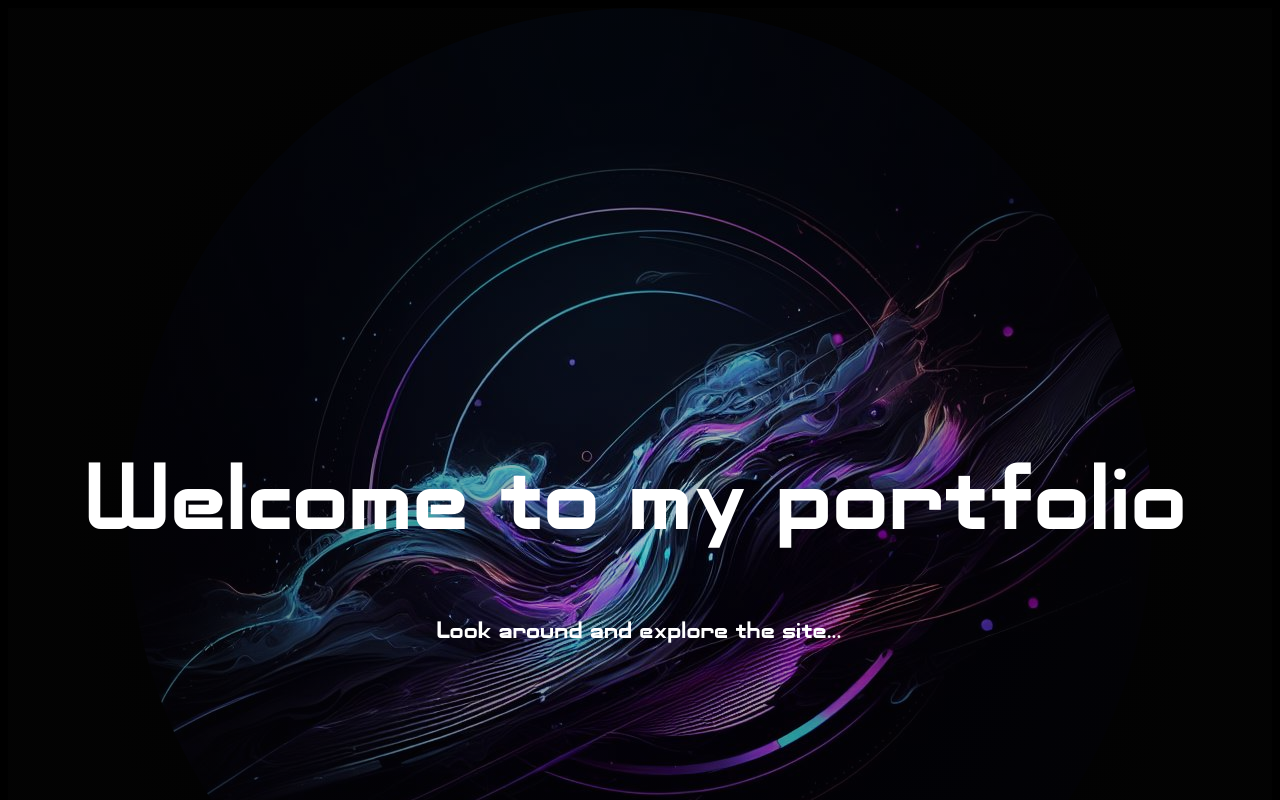
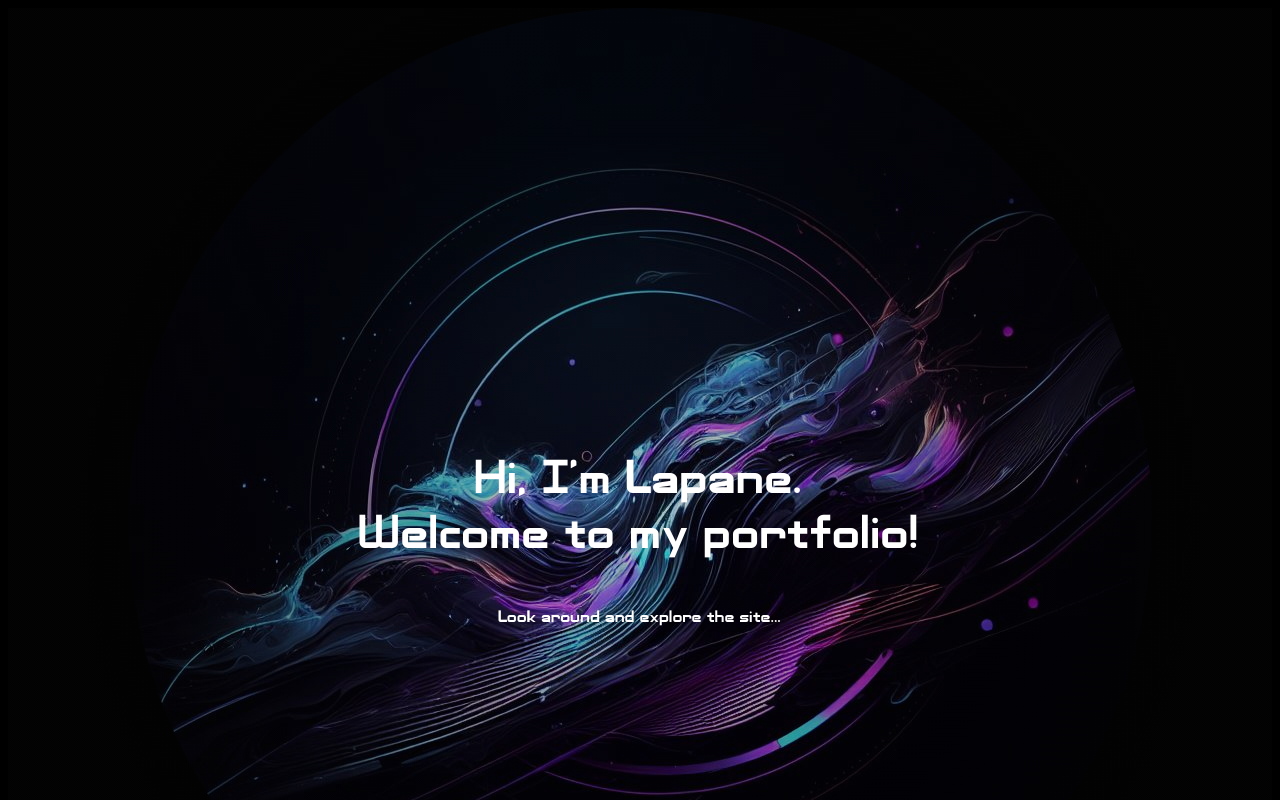
Before and after one commit to The-Oracle-AT/The-Oracle-AT.github.io, a Svelte app: page / in a window 1280 px wide. Shown: the top 800 px of the page. Built offline with nearby package versions, Linux system fonts and the light colour scheme.

Commit message:
Added animation to header and bordy components

```diff
--- a/package.json
+++ b/package.json
@@ -16,7 +16,7 @@
     "rollup-plugin-css-only": "^4.3.0",
     "rollup-plugin-livereload": "^2.0.0",
     "rollup-plugin-svelte": "^7.1.2",
-    "svelte": "^3.55.0"
+    "svelte": "^4.2.7"
   },
   "dependencies": {
     "sirv-cli": "^2.0.0"
--- a/src/App.svelte
+++ b/src/App.svelte
@@ -7,12 +7,7 @@
 </script>
 
 <main>
-	<Header>
-		<span slot="other-header-content" class="header-text">
-			<h1>Welcome to my portfolio</h1>
-			<p>Look around and explore the site...</p>
-		</span>
-	</Header>
+	<Header></Header>
 
 	<Body />
 
@@ -32,12 +27,6 @@
 	}
 
 
-	.header-text {
-		font-size: 1.5em;
-	}
-	.header-text p {
-		font-size: 0.5em;
-		font-weight: normal;
-	}
+
 
 </style>
--- /dev/null
+++ b/src/component/AnimationComponents/Typewriter.svelte
@@ -0,0 +1,44 @@
+
+<script>
+	/**
+ * This component represents a typewriter animation.
+ * How to use:
+ * 1. If yopu want tp type multple lines, pass an array of strings to the the variable storing your text.
+ * 2. If you want to type a single line, pass a string to the variable storing your text but add \n add breakpoints
+ */
+	let visible = false;
+    export let typedtext = "This is a typewriter component"
+    import { onMount } from 'svelte';
+    onMount(() => {
+        visible = true;
+    });
+
+
+	function typewriter(node, { speed = 1}) {
+		const valid = node.childNodes.length === 1 && node.childNodes[0].nodeType === Node.TEXT_NODE;
+
+		if (!valid) {
+			throw new Error(`This transition only works on elements with a single text node child`);
+		}
+
+		const text = node.textContent;
+		const duration = text.length / (speed * 0.01);
+		return {
+			duration,
+
+			tick: (t) => {
+				const i = Math.trunc(text.length * t);
+				if(text.charAt(i) === '\n') { // if the character is a newline, replace it with a <br> tag
+					node.innerHTML = text.slice(0, i) + '<br>' + text.slice(i + 1);
+				}
+				node.textContent = text.slice(0, i);
+			}
+		};
+	}
+</script>
+
+{#if visible}
+	<p transition:typewriter style="white-space: pre-line;">
+		{typedtext}
+	</p>
+{/if}
--- a/src/component/Header.svelte
+++ b/src/component/Header.svelte
@@ -1,11 +1,20 @@
 <script>
+    import Typewriter from "./AnimationComponents/Typewriter.svelte";
+
+    const intro = ["Hi, I'm Lapane. \n Welcome to my portfolio!"];
+
 </script>
 
 <!-- svelte-ignore a11y-img-redundant-alt -->
 <div class="header-image">
     <img src="images/headerImg.png" alt="header image of personal portfolio" class="headerImg" />
     <div class="vignette"></div>
-    <div class="header-text"><slot name="other-header-content"/></div>
+    <div class="header-text">
+        {#each intro as text}
+            <h1> <Typewriter typedtext={text} /> </h1>
+        {/each}
+        <p>Look around and explore the site...</p>
+    </div>
 
 </div>
 
@@ -39,6 +48,14 @@
         width: 100%;
         padding: 0 1em;
     }
+    .header-text {
+		font-size: 1.5em;
+	}
+	.header-text p {
+		font-size: 0.7em;
+		font-weight: normal;
+        animation: fadeIn 5s ease-in 0s;
+	}
     .vignette {
         position: absolute;
         top: 0;
@@ -48,4 +65,22 @@
         background: radial-gradient(circle at center, transparent, rgb(5, 5, 5) 70%);
         opacity: 0.5;
         }
+    @keyframes fadeIn {
+        0% {
+            opacity: 0;
+            transform: translateY(200%);
+        }
+        50% {
+            opacity: 0;
+            transform: translateY(200%);
+        }
+        70% {
+            opacity: 0;
+            transform: translateY(200%);
+        }
+        100% {
+            opacity: 1;
+            transform: translateY(0);
+        }
+    }
 </style>
```
Also changed, not shown: src/component/Button.svelte (deleted), src/component/SecondaryComponents/Button.svelte (added), 1 other file (tests, documents, lock files or other folders).
